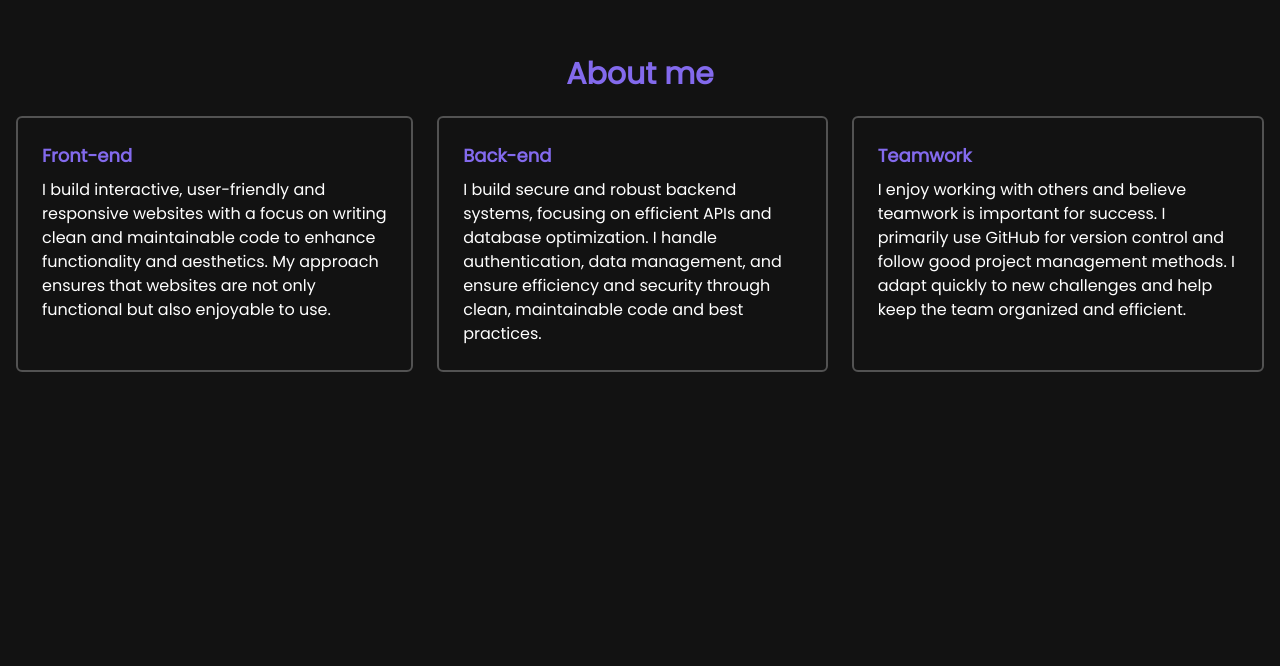
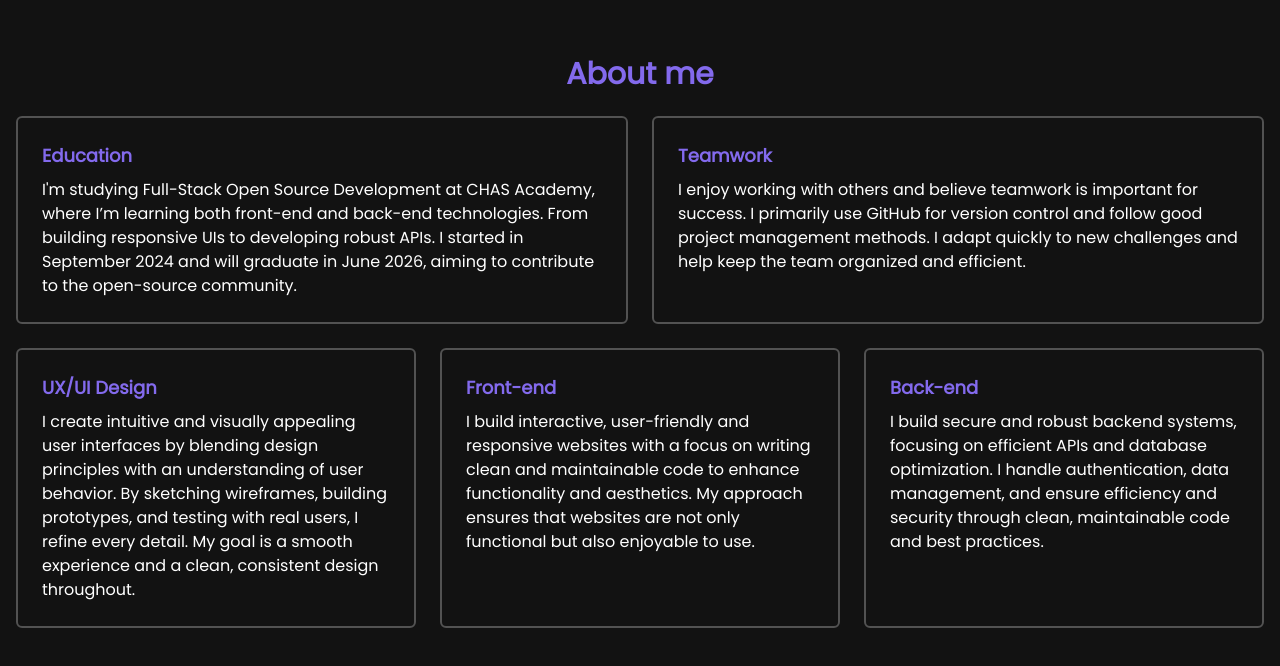
Before and after one commit to Laraass/portfolio, a React (Vite) app: page / in a window 1280 px wide. Shown: the part 856-1522 px from the top of the page. Built offline with nearby package versions, Linux system fonts and the light colour scheme.

Commit message:
add education and UX/UI to about me section

```diff
--- a/src/sections/About.tsx
+++ b/src/sections/About.tsx
@@ -10,7 +10,31 @@ const About: React.FC = () => {
     >
       <div className="flex flex-col gap-6 items-center">
         <h2 className="text-3xl font-bold text-primary">About me</h2>
-        <div className="flex flex-col md:flex-row gap-6 items-stretch">
+
+        <div className="grid grid-cols-1 md:grid-cols-2 gap-6 w-full">
+          <Card
+            title="Education"
+            content="I'm studying Full-Stack Open Source Development at CHAS Academy, where I’m
+            learning both front-end and back-end technologies. From building responsive UIs to
+            developing robust APIs. I started in September 2024 and will graduate in June 2026,
+            aiming to contribute to the open-source community."
+          />
+          <Card
+            title="Teamwork"
+            content="I enjoy working with others and believe teamwork is important for success.
+            I primarily use GitHub for version control and follow good project management methods.
+            I adapt quickly to new challenges and help keep the team organized and efficient."
+          />
+        </div>
+
+        <div className="grid grid-cols-1 lg:grid-cols-3 gap-6 w-full">
+          <Card
+            title="UX/UI Design"
+            content="I create intuitive and visually appealing user interfaces by blending design
+            principles with an understanding of user behavior. By sketching wireframes, building
+            prototypes, and testing with real users, I refine every detail. My goal is a smooth
+            experience and a clean, consistent design throughout."
+          />
           <Card
             title="Front-end"
             content="I build interactive, user-friendly and responsive websites with a
@@ -23,12 +47,6 @@ const About: React.FC = () => {
             database optimization. I handle authentication, data management, and ensure efficiency
             and security through clean, maintainable code and best practices."
           />
-          <Card
-            title="Teamwork"
-            content="I enjoy working with others and believe teamwork is important for success.
-            I primarily use GitHub for version control and follow good project management methods.
-            I adapt quickly to new challenges and help keep the team organized and efficient."
-          />
         </div>
       </div>
     </section>
```
